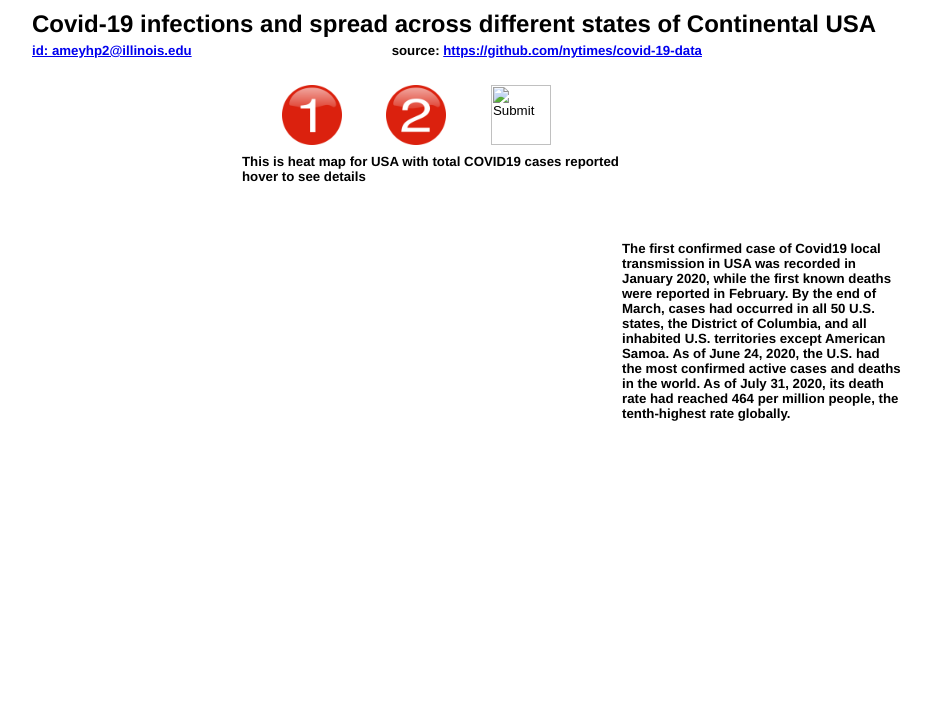
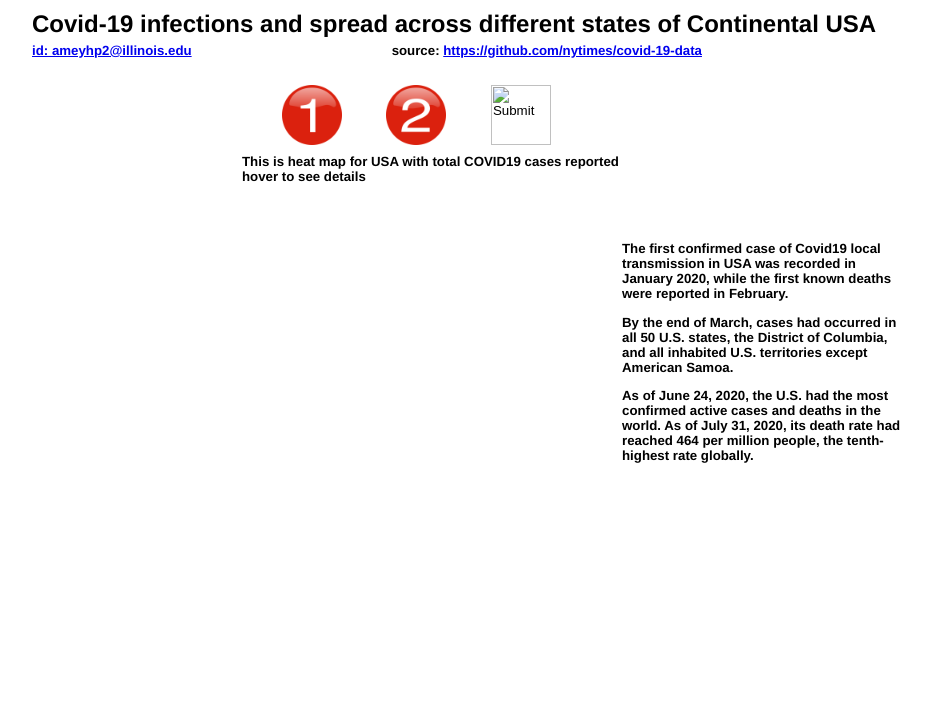
Before and after one commit to ameyx2/ameyx2.github.io, a plain HTML site: page chart1.html in a window 1280 px wide. Shown: the whole page, without its empty margins (6-937 px from the left). Drawn offline with nearby package versions, Linux system fonts and the light colour scheme; a script that the page names is missing.

Commit message:
updates4

```diff
--- a/chart1.html
+++ b/chart1.html
@@ -108,13 +108,13 @@
     <div style="clear:both;width:900px;">
         <div id="canvas-svg" style="float:left;width:600px;"></div>
         <div style="float:right;width:280px;margin-left:20px;margin-top:30px">
-            <h5>The first confirmed case of Covid19 local transmission in USA was recorded in January 2020,
-                while the first known deaths were reported in February.
-                By the end of March, cases had occurred in all 50 U.S. states, the District of Columbia, and
-                all inhabited U.S. territories except American Samoa. As of June 24, 2020, the U.S. had the
+            <h5><p>The first confirmed case of Covid19 local transmission in USA was recorded in January 2020,
+                while the first known deaths were reported in February.</p>
+                <p>By the end of March, cases had occurred in all 50 U.S. states, the District of Columbia, and
+                all inhabited U.S. territories except American Samoa.</p> <p>As of June 24, 2020, the U.S. had the
                 most confirmed active cases and deaths in the world.
                 As of July 31, 2020, its death rate had reached 464 per million people,
-                the tenth-highest rate globally.</h5>
+                the tenth-highest rate globally.</p></h5>
         </div>
         <!-- Color Scale -->
     </div>
```
